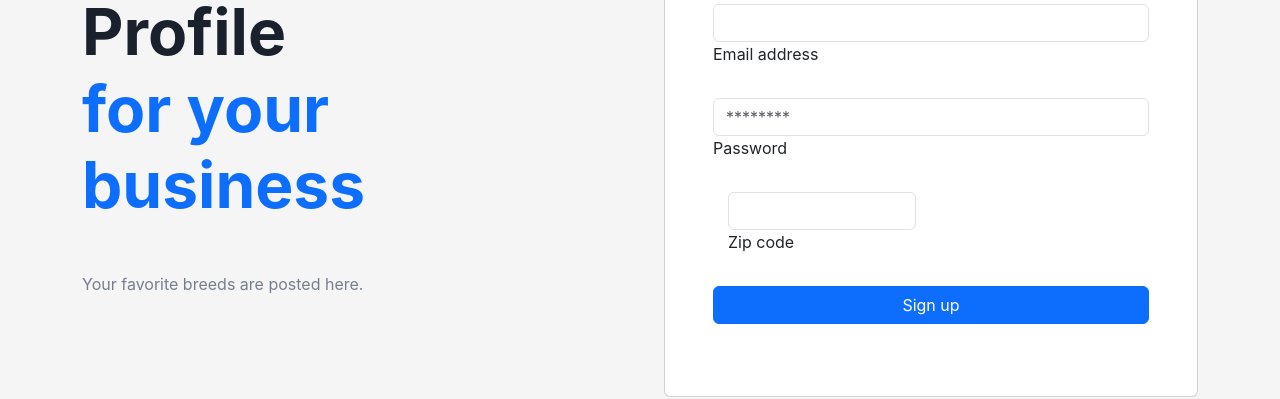
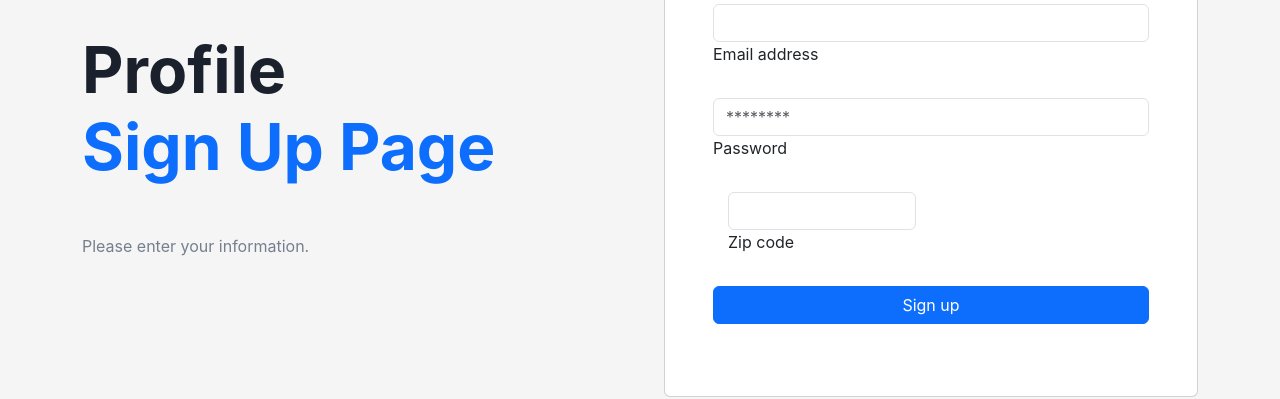
Before and after one commit to cameronoberlies/PetGPT, a React (Create React App) app in the folder client/: page /signup in a window 1280 px wide. Shown: the part 265-664 px from the top of the page. Built offline with nearby package versions, Linux system fonts and the light colour scheme.

Commit message:
signup and profile

```diff
--- a/client/src/components/Signup.jsx
+++ b/client/src/components/Signup.jsx
@@ -55,10 +55,10 @@ const Signup = () => {
               <div className="col-lg-6 mb-5 mb-lg-0">
                 <h1 className="my-5 display-3 fw-bold ls-tight">
                   Profile <br />
-                  <span className="text-primary">for your business</span>
+                  <span className="text-primary">Sign Up Page</span>
                 </h1>
                 <p style={{ color: "hsl(217, 10%, 50.8%)" }}>
-                  Your favorite breeds are posted here.
+                  Please enter your information.
                 </p>
               </div>
 
--- a/client/src/pages/Profile.jsx
+++ b/client/src/pages/Profile.jsx
@@ -68,7 +68,7 @@ function Profile () {
           display="flex"
           alignItems="left"
         >  <Image
-            src="https://images.unsplash.com/photo-1623930154261-37f8b293c059?ixlib=rb-4.0.3&ixid=MnwxMjA3fDB8MHxwaG90by1wYWdlfHx8fGVufDB8fHx8&auto=format&fit=crop&w=1480&q=80"
+            // src="https://images.unsplash.com/photo-1623930154261-37f8b293c059?ixlib=rb-4.0.3&ixid=MnwxMjA3fDB8MHxwaG90by1wYWdlfHx8fGVufDB8fHx8&auto=format&fit=crop&w=1480&q=80"
             alt="Profile Picture"
             borderRadius="full"
             boxSize="150px"
```
